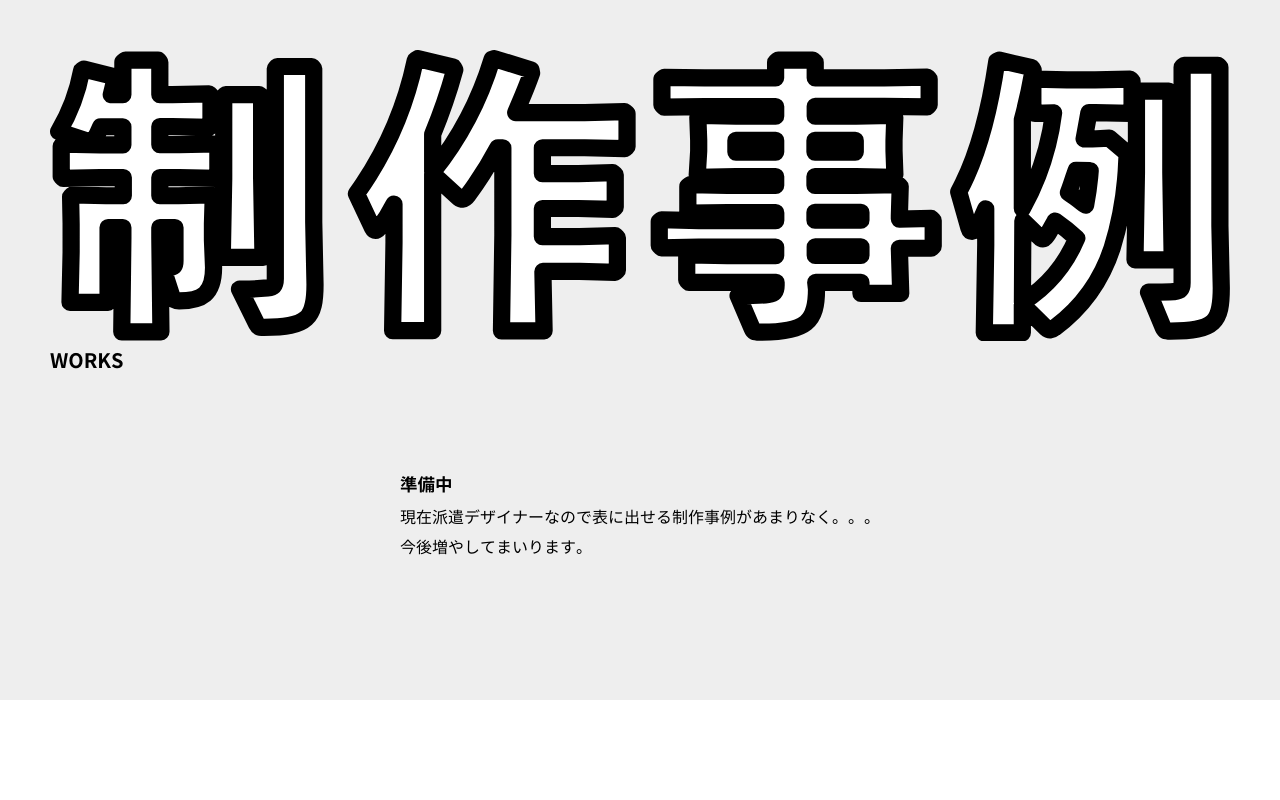
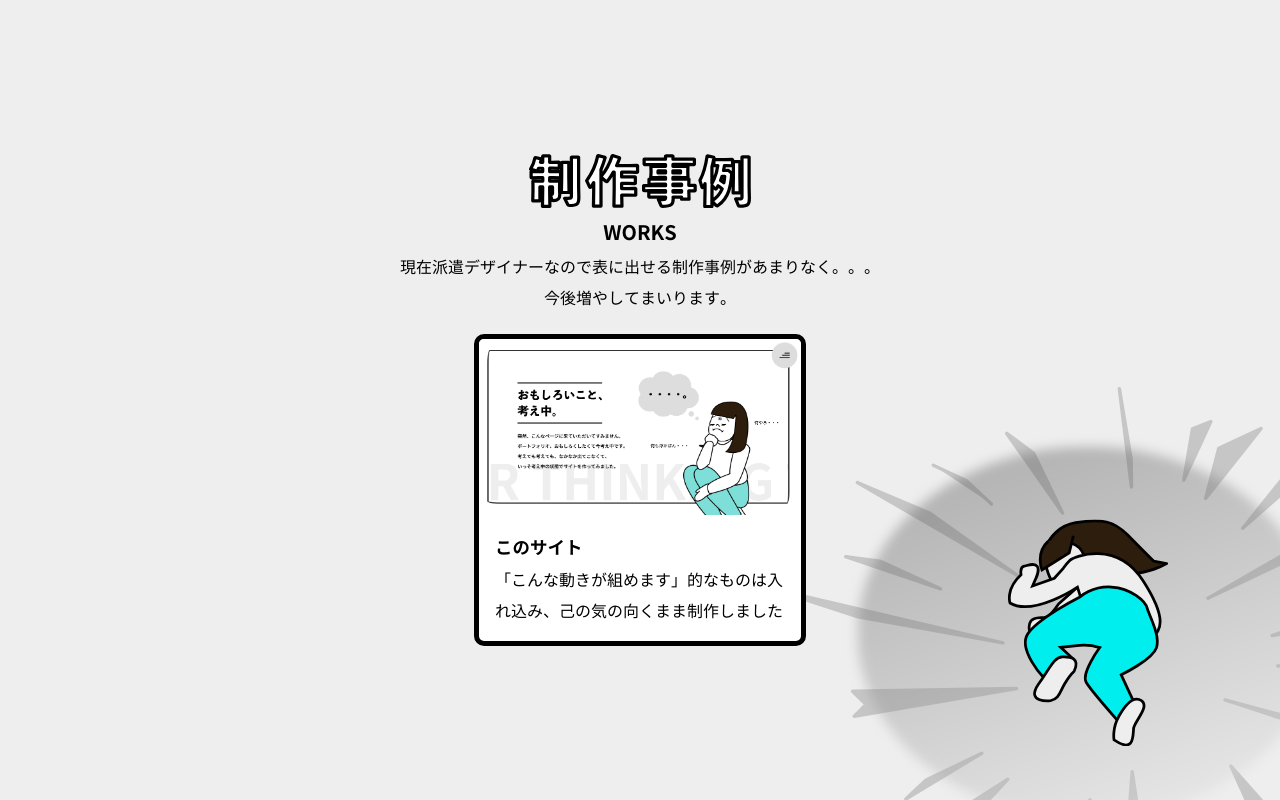
Before and after one commit to ryoccom/portfolio_old, a website built with webpack: page public/index.html in a window 1280 px wide. Shown: the part 1600-2400 px from the top of the page. Before the commit the page ends 2300 px from the top, so only its background shows below. Built offline with nearby package versions, Linux system fonts and the light colour scheme.

Commit message:
３画面目できたかな

```diff
--- a/asset_src/stylesheets/modules/_loading.scss
+++ b/asset_src/stylesheets/modules/_loading.scss
@@ -6,7 +6,7 @@
     display: flex;
     justify-content: center;
     align-items: center;
-    //display: none;
+    display: none;
     position: fixed;
     z-index: 8000;
     pointer-events: none;
--- a/asset_src/stylesheets/pages/_works.scss
+++ b/asset_src/stylesheets/pages/_works.scss
@@ -4,8 +4,16 @@
 .works{
     background:config.$subcolor;
     position: relative;
-    height: calc(100vh - 100px) !important;
+
+    &__wrap{
+        display: flex;
     flex-wrap: wrap;
+    align-items: center;
+    height: calc(100vh - 100px);
+    flex-direction: column;
+    justify-content: center;
+    }
+
     &:before{
         content: "";
         height: 50px;
@@ -17,5 +25,72 @@
     }
     &__title{
         width: 100%;
+        display: flex;
+        justify-content: center;
+        text-align: center;
+        flex-wrap: wrap;
+        margin-bottom: 4%;
+        h2{
+            width: 40%;
+            span{
+                display: block;
+                padding-top: 5px;
+            }
+        }
+        p{
+            width:100%
+        }
     }
+    &__list{
+        position: relative;
+        z-index: 1;
+        width: 100%;
+        ul{
+            display: flex;
+            justify-content: center;
+            width: 100%;
+            li{
+                width: 60%;
+                max-width: 450px;
+            }
+        }
+        &__detail{
+            border: solid 5px config.$textcolor;
+            border-radius: 10px;
+            background: #FFF;
+            overflow: hidden;
+        }
+        &__name{
+            padding: 5%;
+        }
+    }
+
+    &__img{
+        position: absolute;
+        bottom: -10%;
+        right: -10%;
+        width:50%;
+        &__ningen{
+            position: absolute;
+            width: 25%;
+            left:50%;
+            top: 50%;
+            transform: translate(-50%,-50%);
+            z-index: 1000;
+
+        }
+        &__ana{
+            position: absolute;
+            width: 72%;
+            left:50%;
+            top: 50%;
+            transform: translate(-50%,-50%);
+            filter: blur(6px);
+        }
+        &__hibi{
+
+           width: 100%;
+        }
+    }
+
 }
--- a/public/index.html
+++ b/public/index.html
@@ -159,16 +159,50 @@
                         </div>
                     </div>
                 </div>
-                <div class="container works">
-                    <div class="works__title">
-                        <h2><img src="img/works.svg" alt="制作事例"><span>WORKS</span></h2>
+                <div class="container works" id="link03">
+                    <div class="works__wrap">
+                        <div class="works__title">
+                            <h2><img src="img/works.svg" alt="制作事例"><span>WORKS</span></h2>
+                            <p>現在派遣デザイナーなので表に出せる制作事例があまりなく。。。<br>
+                                今後増やしてまいります。
+                            </p>
+                        </div>
+                        <div class="works__list">
+                            <ul>
+                                <li>
+                                    <div class="works__list__detail">
+                                        <div class="works__list__img">
+                                            <picture>
+                                                <img src="img/works__img01.png" alt="このサイト">
+                                            </picture>
+                                        </div>
+                                        <div class="works__list__name">
+                                            <h3>このサイト</h3>
+                                            <p>「こんな動きが組めます」的なものは入れ込み、己の気の向くまま制作しました</p>
+                                        </div>
+                                    </div>
+                                </li>
+                            </ul>
+                        </div>
+                        <div class="works__img">
+                            <div class="works__img__ningen">
+                                <picture>
+                                    <img src="img/ningen2.svg" alt="ningen">
+                                </picture>
+                            </div>
+                            <div class="works__img__ana">
+                                <picture>
+                                    <img src="img/ana.svg" alt="ana">
+                                </picture>
+                            </div>
+                            <div class="works__img__hibi">
+                                <picture>
+                                    <img src="img/hibi.svg" alt="hibi">
+                                </picture>
+                            </div>
+                        </div>
                     </div>
-                    <div class="works__text">
-                        <h3>準備中</h3>
-                        <p>現在派遣デザイナーなので表に出せる制作事例があまりなく。。。<br>
-                            今後増やしてまいります。
-                        </p>
-                    </div>
+
                 </div>
             </div>
         </main>
```
Also changed, not shown: public/css/style.css, public/img/ana.svg (added), public/img/hibi.svg (added), public/img/ningen2.svg (added), public/img/works__img01.png (added).
